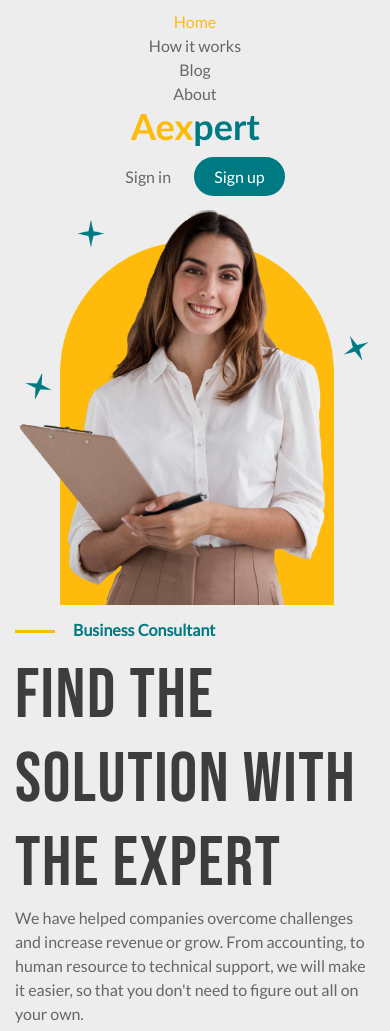
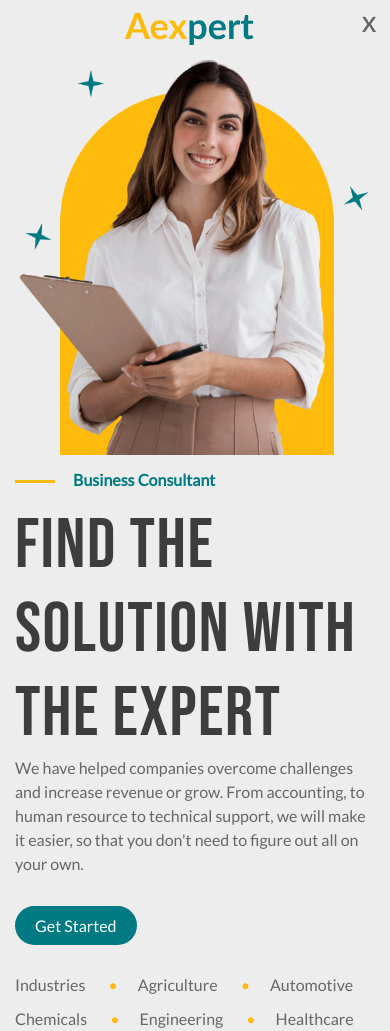
Before and after one commit to singhtirupati27/FT2023-387, a plain HTML site: page index.html in a window 390 px wide. Shown: the top 1031 px of the page. Drawn offline with Linux system fonts and the light colour scheme.

Commit message:
FT2023-387: Made changes in navbar design.

```diff
--- a/index.html
+++ b/index.html
@@ -11,9 +11,9 @@
   <div class="main-container">
     <!-- Navbar start -->
     <header>
-      <nav class="nav-bar">
+      <nav class="nav-bar" id="nav-top">
         <div class="wrapper-container">
-          <div class="nav-bar-left">
+          <div class="nav-bar-left" id="nav-left">
             <ul>
               <li><a href="#" class="active">Home</a></li>
               <li><a href="#">How it works</a></li>
@@ -24,11 +24,14 @@
           <div class="nav-bar-logo">
             <a href="#"><img src="./assets/images/Aexpert.svg" alt="Aexpert"></a>
           </div>
-          <div class="nav-bar-right">
+          <div class="nav-bar-right" id="nav-right">
             <ul>
               <li><a href="#">Sign in</a></li>
               <li><a href="#" class="active">Sign up</a></li>
             </ul>
+          </div>
+          <div class="toggle-icon">
+            <a class="toggle-bar" onclick="navToggle()">X</a>
           </div>
         </div>
       </nav>
@@ -106,5 +109,7 @@
 
   </div>
   <!-- Main container end -->
+
+  <script src="./js/script.js"></script>
 </body>
 </html>
--- /dev/null
+++ b/js/script.js
@@ -0,0 +1,12 @@
+function navToggle() {
+  var nav_left = document.getElementById("nav-left");
+  var nav_right = document.getElementById("nav-right");
+  if (nav_left.style.display == "block" && nav_right.style.display == "block") {
+    nav_left.style.display = "none";
+    nav_right.style.display = "none";
+  }
+  else {
+    nav_left.style.display = "block";
+    nav_right.style.display = "block";
+  }
+}
--- a/scss/components/_navbar.scss
+++ b/scss/components/_navbar.scss
@@ -7,10 +7,6 @@ nav {
   .wrapper-container {
     @include flex;
     justify-content: space-between;
-    @include iphone12-media($iphone-screen) {
-      flex-direction: column;
-      gap: 10px
-    }
   }
 
   .nav-bar-left, .nav-bar-logo, .nav-bar-right {
@@ -22,6 +18,9 @@ nav {
   }
 
   .nav-bar-left {
+    @include iphone12-media($iphone-screen) {
+      display: none;
+    }
     ul {
       @include flex;
       height: 100%;
@@ -29,7 +28,8 @@ nav {
       justify-content: space-between;
       @include iphone12-media($iphone-screen) {
         flex-direction: column;
-        gap: 5px
+        gap: 5px;
+        align-items: start;
       }
 
       li {
@@ -55,7 +55,8 @@ nav {
   .nav-bar-right {
     text-align: right;
     @include iphone12-media($iphone-screen) {
-      text-align: center
+      text-align: center;
+      display: none;
     }
 
     ul {
@@ -72,4 +73,25 @@ nav {
       }
     }
   }
+
+  .toggle-icon {
+    display: none;
+
+    @include iphone12-media($iphone-screen) {
+      display: inline-block;
+    }
+
+    .toggle-bar {
+      @include iphone12-media($iphone-screen) {
+        display: inline-block;
+        font-weight: bold;
+        font-size: 20px;
+
+        &:hover {
+          cursor: pointer;
+          color: $yellow;
+        }
+      }
+    }
+  }
 }
```
Also changed, not shown: css/style.css, 1 other file.
